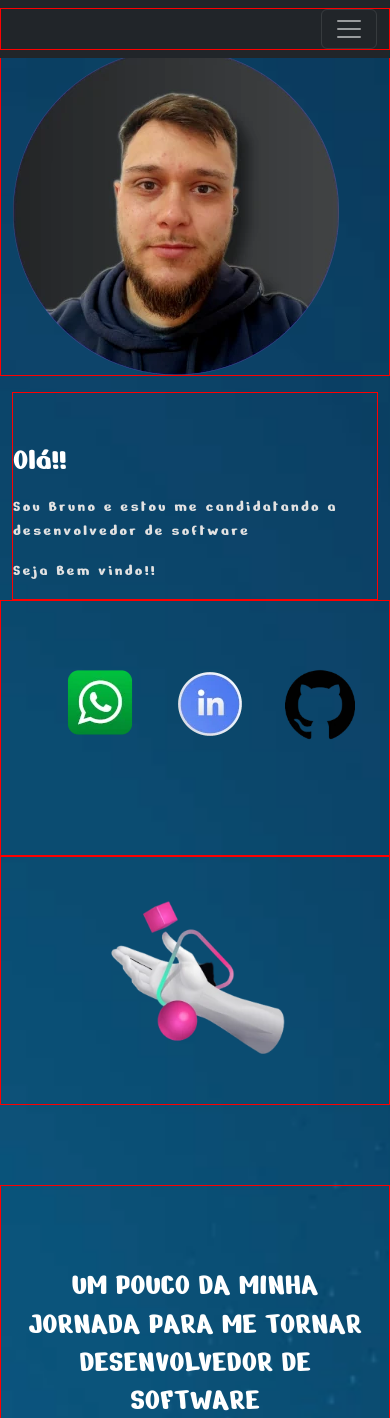
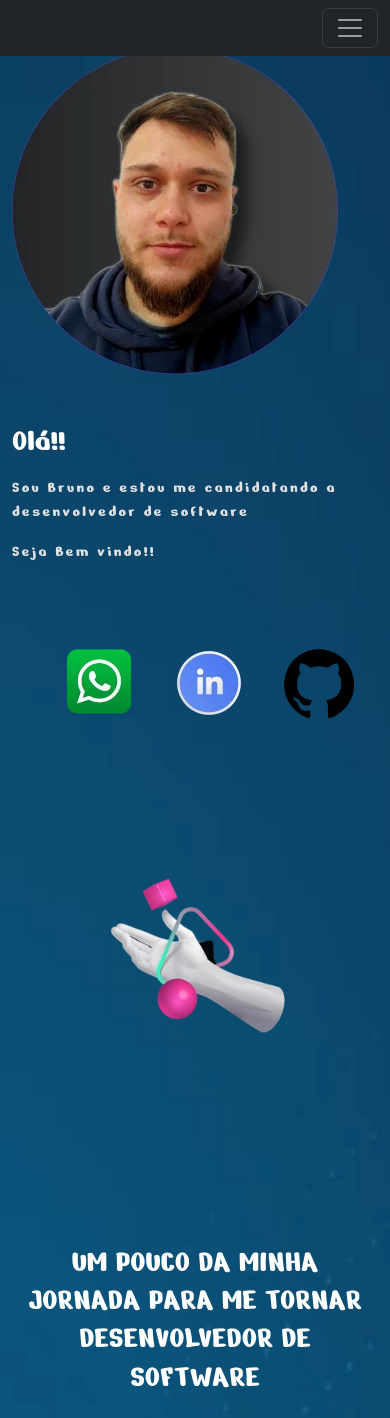
Before and after one commit to BrunOnurBMB/MeuProjeto, a PHP site: page / in a window 390 px wide. Shown: the top 1418 px of the page. Run offline with PHP 8.4, Linux system fonts and the light colour scheme; grey boxes labelled with a size stand in for pictures from a placeholder-image service; some libraries are stand-ins or nearby versions.

Commit message:
Retirando borda no elemento div que usei para me guiar 2

```diff
--- a/style/style.css
+++ b/style/style.css
@@ -180,11 +180,6 @@ PS: a imagem do github do footer funcionou sendo outra... n sei o que aconteceu,
 /* Adicionando media querry */
 
 @media screen and (max-width: 768px) {
-
-    div {
-        border: solid 1px red;
-    }
-
     h1 {
         font-size: 2.4rem;
     }
```
